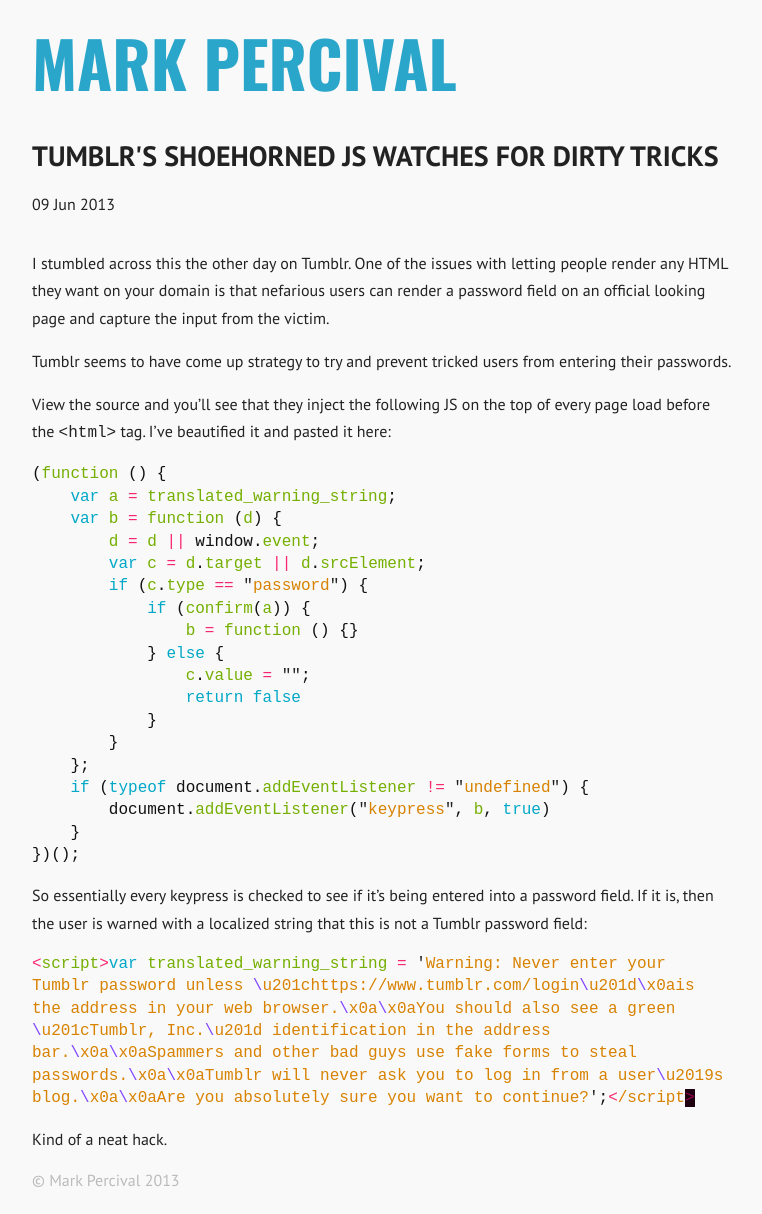
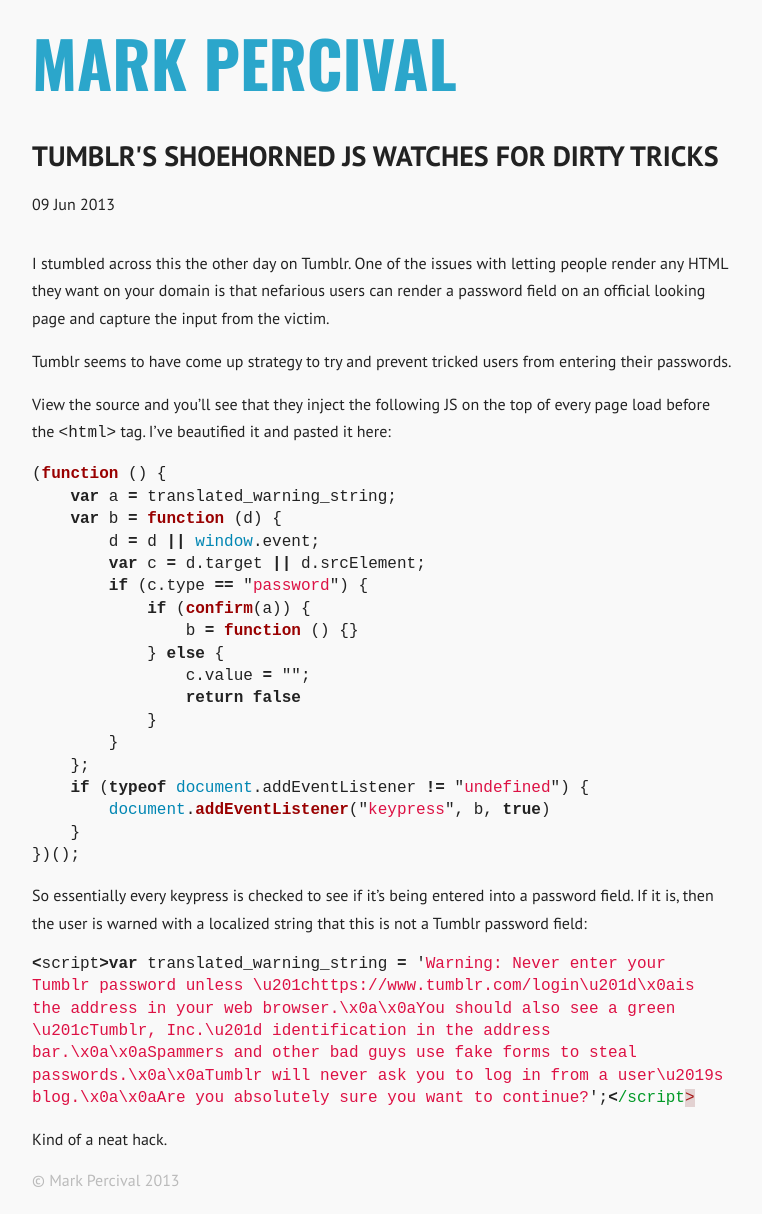
Before and after one commit to mdp/mdp.github.io, a Jekyll site: the page built from _posts/2013-06-09-tumblrs-js-is-watching-what-you-type.md, in a window 1280 px wide. Shown: the whole page, without its empty margins (128-890 px from the left). Built offline with Jekyll 4.4.1, drawn with Linux system fonts in a browser that asks for light colours; nearby versions of some CDN libraries; Markdown is read by kramdown in place of the engine named in the settings.

Commit message:
github css

```diff
--- a/assets/stylesheets/pygments.css
+++ b/assets/stylesheets/pygments.css
@@ -1,60 +1,68 @@
-/* @override http://localhost:8080/media/css/pygments-monokai-light.css */
-.highlight .hll { background-color: #49483e }
-.highlight .c { color: #75715e } /* Comment */
-.highlight .err { color: #960050; background-color: #1e0010 } /* Error */
-.highlight .k { color: #00a8c8} /* Keyword */
-.highlight .l { color: #ae81ff } /* Literal */
-.highlight .n { color: #111111 } /* Name */
-.highlight .o { color: #f92672 } /* Operator */
-.highlight .p { color: #111111 } /* Punctuation */
-.highlight .cm { color: #75715e } /* Comment.Multiline */
-.highlight .cp { color: #75715e } /* Comment.Preproc */
-.highlight .c1 { color: #75715e } /* Comment.Single */
-.highlight .cs { color: #75715e } /* Comment.Special */
-.highlight .ge { font-style: italic } /* Generic.Emph */
-.highlight .gs { font-weight: bold } /* Generic.Strong */
-.highlight .kc { color: #00a8c8 } /* Keyword.Constant */
-.highlight .kd { color: #00a8c8 } /* Keyword.Declaration */
-.highlight .kn { color: #f92672 } /* Keyword.Namespace */
-.highlight .kp { color: #00a8c8 } /* Keyword.Pseudo */
-.highlight .kr { color: #00a8c8 } /* Keyword.Reserved */
-.highlight .kt { color: #00a8c8 } /* Keyword.Type */
-.highlight .ld { color: #d88200 } /* Literal.Date */
-.highlight .m { color: #ae81ff } /* Literal.Number */
-.highlight .s { color: #d88200} /* Literal.String */
-.highlight .na { color: #75af00 } /* Name.Attribute */
-.highlight .nb { color: #111111 } /* Name.Builtin */
-.highlight .nc { color: #75af00 } /* Name.Class */
-.highlight .no { color: #00a8c8 } /* Name.Constant */
-.highlight .nd { color: #75af00 } /* Name.Decorator */
-.highlight .ni { color: #111111 } /* Name.Entity */
-.highlight .ne { color: #75af00 } /* Name.Exception */
-.highlight .nf { color: #75af00} /* Name.Function */
-.highlight .nl { color: #111111 } /* Name.Label */
-.highlight .nn { color: #111111} /* Name.Namespace */
-.highlight .nx { color: #75af00 } /* Name.Other */
-.highlight .py { color: #111111 } /* Name.Property */
-.highlight .nt { color: #f92672 } /* Name.Tag */
-.highlight .nv { color: #111111 } /* Name.Variable */
-.highlight .ow { color: #f92672 } /* Operator.Word */
-.highlight .w { color: #111111 } /* Text.Whitespace */
-.highlight .mf { color: #ae81ff } /* Literal.Number.Float */
-.highlight .mh { color: #ae81ff } /* Literal.Number.Hex */
-.highlight .mi { color: #ae81ff } /* Literal.Number.Integer */
-.highlight .mo { color: #ae81ff } /* Literal.Number.Oct */
-.highlight .sb { color: #d88200 } /* Literal.String.Backtick */
-.highlight .sc { color: #d88200 } /* Literal.String.Char */
-.highlight .sd { color: #d88200 } /* Literal.String.Doc */
-.highlight .s2 { color: #d88200 } /* Literal.String.Double */
-.highlight .se { color: #8045FF } /* Literal.String.Escape */
-.highlight .sh { color: #d88200 } /* Literal.String.Heredoc */
-.highlight .si { color: #d88200 } /* Literal.String.Interpol */
-.highlight .sx { color: #d88200 } /* Literal.String.Other */
-.highlight .sr { color: #d88200 } /* Literal.String.Regex */
-.highlight .s1 { color: #d88200 } /* Literal.String.Single */
-.highlight .ss { color: #d88200 } /* Literal.String.Symbol */
-.highlight .bp { color: #111111 } /* Name.Builtin.Pseudo */
-.highlight .vc { color: #111111 } /* Name.Variable.Class */
-.highlight .vg { color: #111111 } /* Name.Variable.Global */
-.highlight .vi { color: #111111 } /* Name.Variable.Instance */
-.highlight .il { color: #ae81ff } /* Literal.Number.Integer.Long */
+/*
+ * GitHub style for Pygments
+ * Courtesy of GitHub.com
+ */
+
+.hll { background-color: #f8f8f8; border: 1px solid #ccc; padding: 6px 10px; border-radius: 3px; }
+.c { color: #999988; font-style: italic; }
+.err { color: #a61717; background-color: #e3d2d2; }
+.k { font-weight: bold; }
+.o { font-weight: bold; }
+.cm { color: #999988; font-style: italic; }
+.cp { color: #999999; font-weight: bold; }
+.c1 { color: #999988; font-style: italic; }
+.cs { color: #999999; font-weight: bold; font-style: italic; }
+.gd { color: #000000; background-color: #ffdddd; }
+.gd .x { color: #000000; background-color: #ffaaaa; }
+.ge { font-style: italic; }
+.gr { color: #aa0000; }
+.gh { color: #999999; }
+.gi { color: #000000; background-color: #ddffdd; }
+.gi .x { color: #000000; background-color: #aaffaa; }
+.go { color: #888888; }
+.gp { color: #555555; }
+.gs { font-weight: bold; }
+.gu { color: #800080; font-weight: bold; }
+.gt { color: #aa0000; }
+.kc { font-weight: bold; }
+.kd { font-weight: bold; }
+.kn { font-weight: bold; }
+.kp { font-weight: bold; }
+.kr { font-weight: bold; }
+.kt { color: #445588; font-weight: bold; }
+.m { color: #009999; }
+.s { color: #dd1144; }
+.n { color: #333333; }
+.na { color: teal; }
+.nb { color: #0086b3; }
+.nc { color: #445588; font-weight: bold; }
+.no { color: teal; }
+.ni { color: purple; }
+.ne { color: #990000; font-weight: bold; }
+.nf { color: #990000; font-weight: bold; }
+.nn { color: #555555; }
+.nt { color: navy; }
+.nv { color: teal; }
+.ow { font-weight: bold; }
+.w { color: #bbbbbb; }
+.mf { color: #009999; }
+.mh { color: #009999; }
+.mi { color: #009999; }
+.mo { color: #009999; }
+.sb { color: #dd1144; }
+.sc { color: #dd1144; }
+.sd { color: #dd1144; }
+.s2 { color: #dd1144; }
+.se { color: #dd1144; }
+.sh { color: #dd1144; }
+.si { color: #dd1144; }
+.sx { color: #dd1144; }
+.sr { color: #009926; }
+.s1 { color: #dd1144; }
+.ss { color: #990073; }
+.bp { color: #999999; }
+.vc { color: teal; }
+.vg { color: teal; }
+.vi { color: teal; }
+.il { color: #009999; }
+.gc { color: #999; background-color: #EAF2F5; }
```
